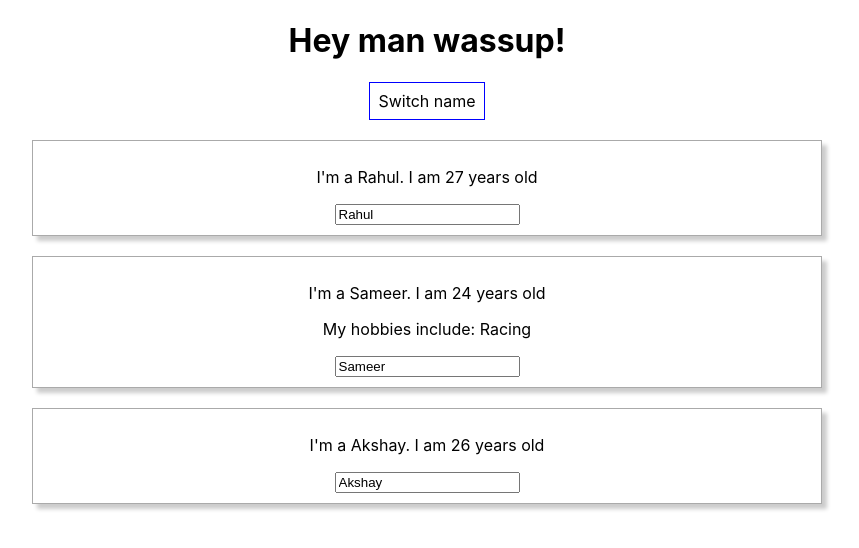
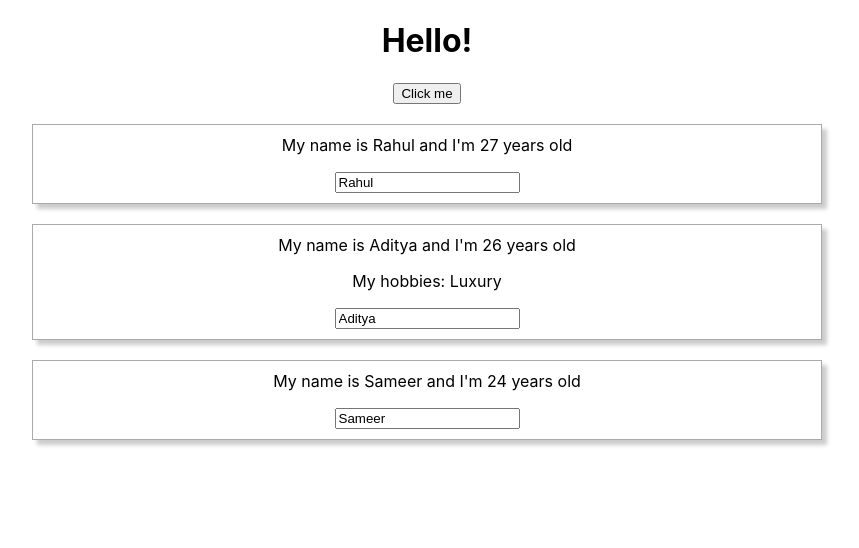
Before and after one commit to ajrahul10/react-complete-guide, a React (Create React App) app: page / in a window 1280 px wide. Shown: the top 548 px of the page, without its empty margins (213-1072 px from the left). Built offline with nearby package versions, Linux system fonts and the light colour scheme.

Commit message:
adding styles and files

```diff
--- a/src/App.css
+++ b/src/App.css
@@ -1,38 +1,3 @@
 .App {
   text-align: center;
 }
-
-.App-logo {
-  height: 40vmin;
-  pointer-events: none;
-}
-
-@media (prefers-reduced-motion: no-preference) {
-  .App-logo {
-    animation: App-logo-spin infinite 20s linear;
-  }
-}
-
-.App-header {
-  background-color: #282c34;
-  min-height: 100vh;
-  display: flex;
-  flex-direction: column;
-  align-items: center;
-  justify-content: center;
-  font-size: calc(10px + 2vmin);
-  color: white;
-}
-
-.App-link {
-  color: #61dafb;
-}
-
-@keyframes App-logo-spin {
-  from {
-    transform: rotate(0deg);
-  }
-  to {
-    transform: rotate(360deg);
-  }
-}
--- a/src/App.js
+++ b/src/App.js
@@ -1,50 +1,56 @@
-import React, {Component} from 'react';
-import './App.css';
-import Person from './Person/Person';
+import React, {Component} from 'react'
+import Person from './Person/Person'
+import './App.css'
 
 class App extends Component {
 
   state = {
-    persons: [
+    person: [
       {name: 'Rahul', age: 27},
-      {name: 'Sameer', age: 24},
-      {name: 'Akshay', age: 26}
+      {name: 'Aditya', age: 26},
+      {name: 'Sameer', age: 24}
     ]
   }
 
-  switchNameHandler = (newName) => {
-    //console.log('switch clicked');
-    let s = {...this.state};
-    s.persons[2].name = newName;
-    this.setState(s);
+  buttonClickHandler = (newName) => {
+    this.setState({
+      person: [
+        {name: 'Rahul', age: 27},
+        {name: newName, age: 26},
+        {name: 'Sameer', age: 24}
+      ]
+    })
   }
 
-  changeNameHandler = (event) => {
-    //console.log('switch clicked');
-    let s = {...this.state};
-    s.persons[1].name = event.target.value;
-    this.setState(s);
+  textChangeHandler = (event) => {
+    let name = event.target.value;
+    this.setState({
+      person: [
+        {name: 'Rahul', age: 27},
+        {name: name, age: 26},
+        {name: 'Sameer', age: 24}
+      ]
+    })
   }
 
   render() {
-
-    const style = {
-      backgroundColor: 'white',
-      font: 'inherit',
-      border: '1px solid blue',
-      padding: '8px',
-      cursor: 'pointer'
-    };
-
     return (
       <div className="App">
-        <h1>Hey man wassup!</h1>
-        <button style={style} onClick={() => this.switchNameHandler("Aditya")}>Switch name</button>
-        <Person name={this.state.persons[0].name} age={this.state.persons[0].age} />
-        <Person changed={this.changeNameHandler} click={this.switchNameHandler.bind(this, "Adi")} name={this.state.persons[1].name} age={this.state.persons[1].age}>My hobbies include: Racing</Person>
-        <Person name={this.state.persons[2].name} age={this.state.persons[2].age} />
+        <h1>Hello!</h1>
+        <button onClick={this.buttonClickHandler.bind(this, 'Akshay')}>Click me</button>
+        <Person
+          name={this.state.person[0].name}
+          age={this.state.person[0].age} />
+        <Person
+          name={this.state.person[1].name}
+          age={this.state.person[1].age}
+          changeName={() => this.buttonClickHandler('Akku')}
+          textChange={this.textChangeHandler}>My hobbies: Luxury</Person>
+        <Person
+          name={this.state.person[2].name}
+          age={this.state.person[2].age} />
       </div>
-    )
+    );
   }
 }
 
--- a/src/Person/Person.js
+++ b/src/Person/Person.js
@@ -1,15 +1,14 @@
 import React from 'react';
-import './Person.css';
+import './Person.css'
 
-const person = (props) => {
-
+const Person = (props) => {
     return (
         <div className="person">
-            <p onClick={props.click}>I'm a {props.name}. I am {props.age} years old</p>
+            <div onClick={props.changeName}>My name is {props.name} and I'm {props.age} years old</div>
             <p>{props.children}</p>
-            <input name="text" onChange={props.changed} value={props.name} />
+            <input type="text" onChange={props.textChange} value={props.name}/>
         </div>
     )
 }
 
-export default person;
+export default Person;
```
Also changed, not shown: public/manifest.json, 1 other file (tests, documents, lock files or other folders).
